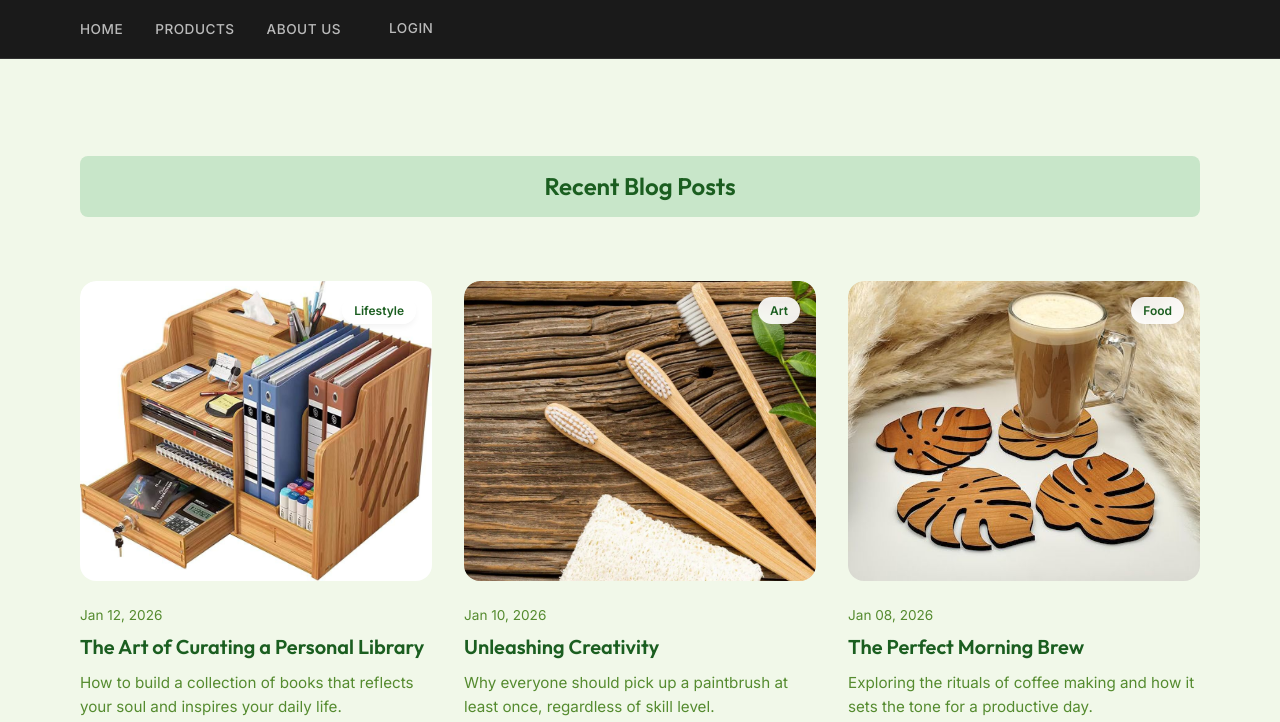
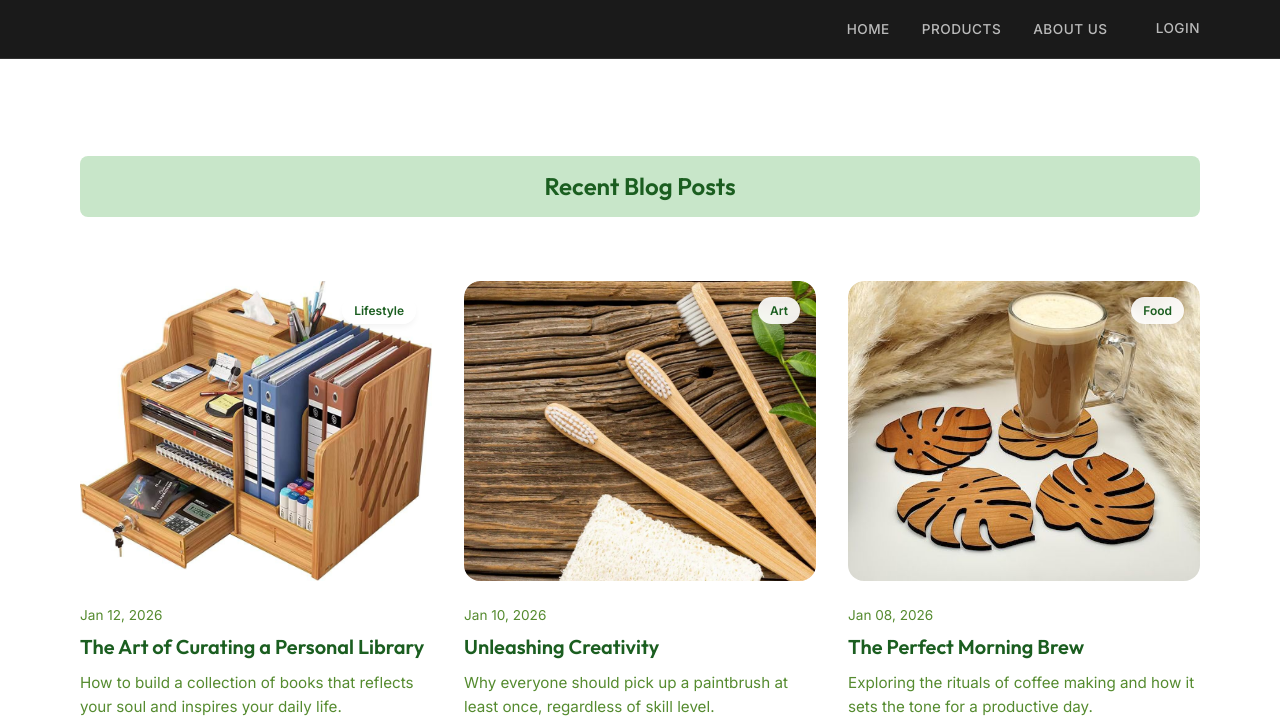
Before and after one commit to PrajwalThapa986/PurnikaBlog, a plain HTML site: page index.html in a window 1280 px wide. Shown: the top 722 px of the page. Drawn offline with Linux system fonts and the light colour scheme.

Commit message:
chore: fix styling

```diff
--- a/style.css
+++ b/style.css
@@ -10,8 +10,8 @@
 
     --accent: #81C784;
 
-    --bg-body: #F1F8E9;
-    /* Very light green background */
+    --bg-body: #ffffff;
+    /* White background */
     --bg-card: #ffffff;
     --bg-header: #1a1a1a;
 
@@ -159,7 +159,7 @@ img {
 
 .header-container {
     display: flex;
-    justify-content: space-between;
+    justify-content: flex-end;
     align-items: center;
 }
 
```
